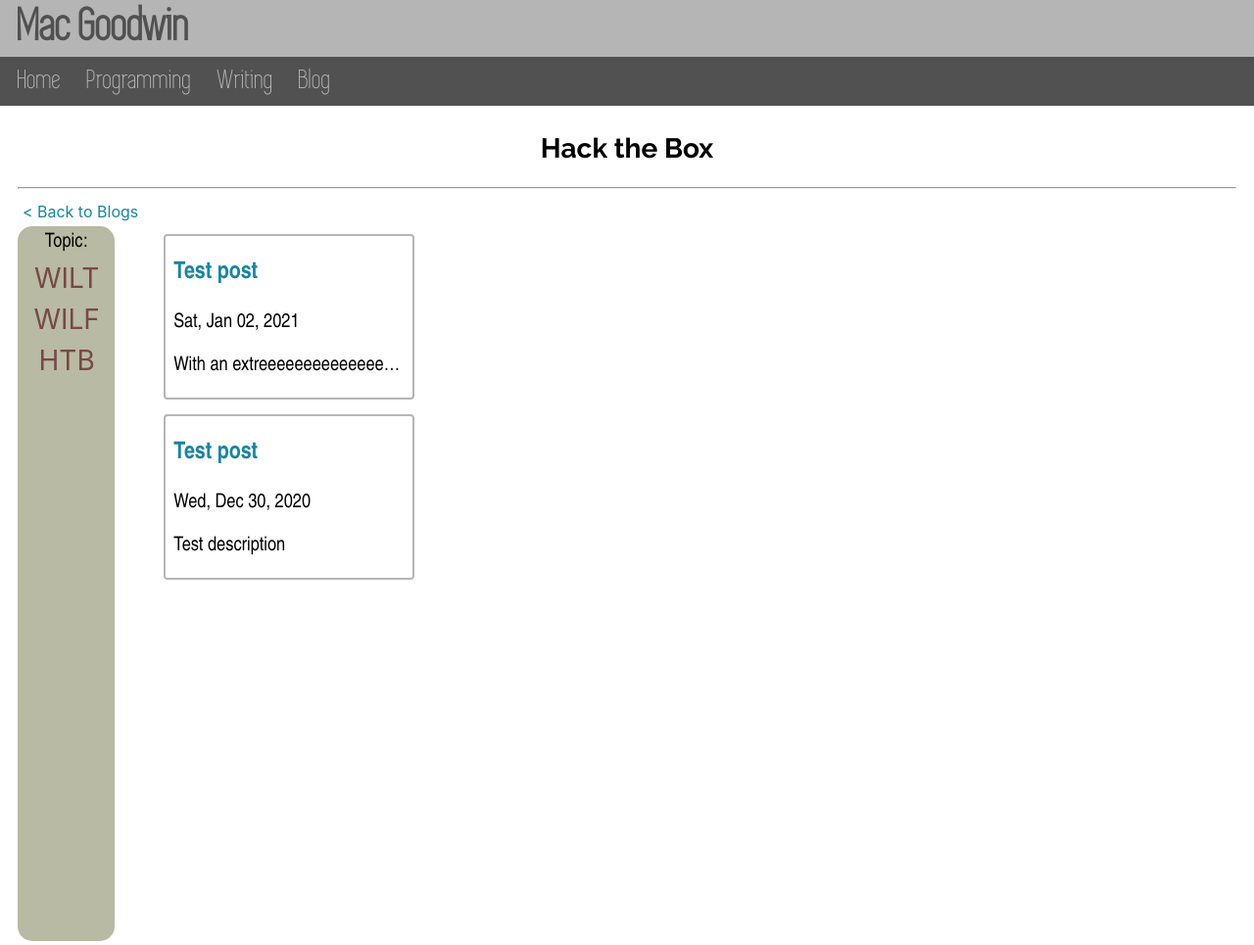
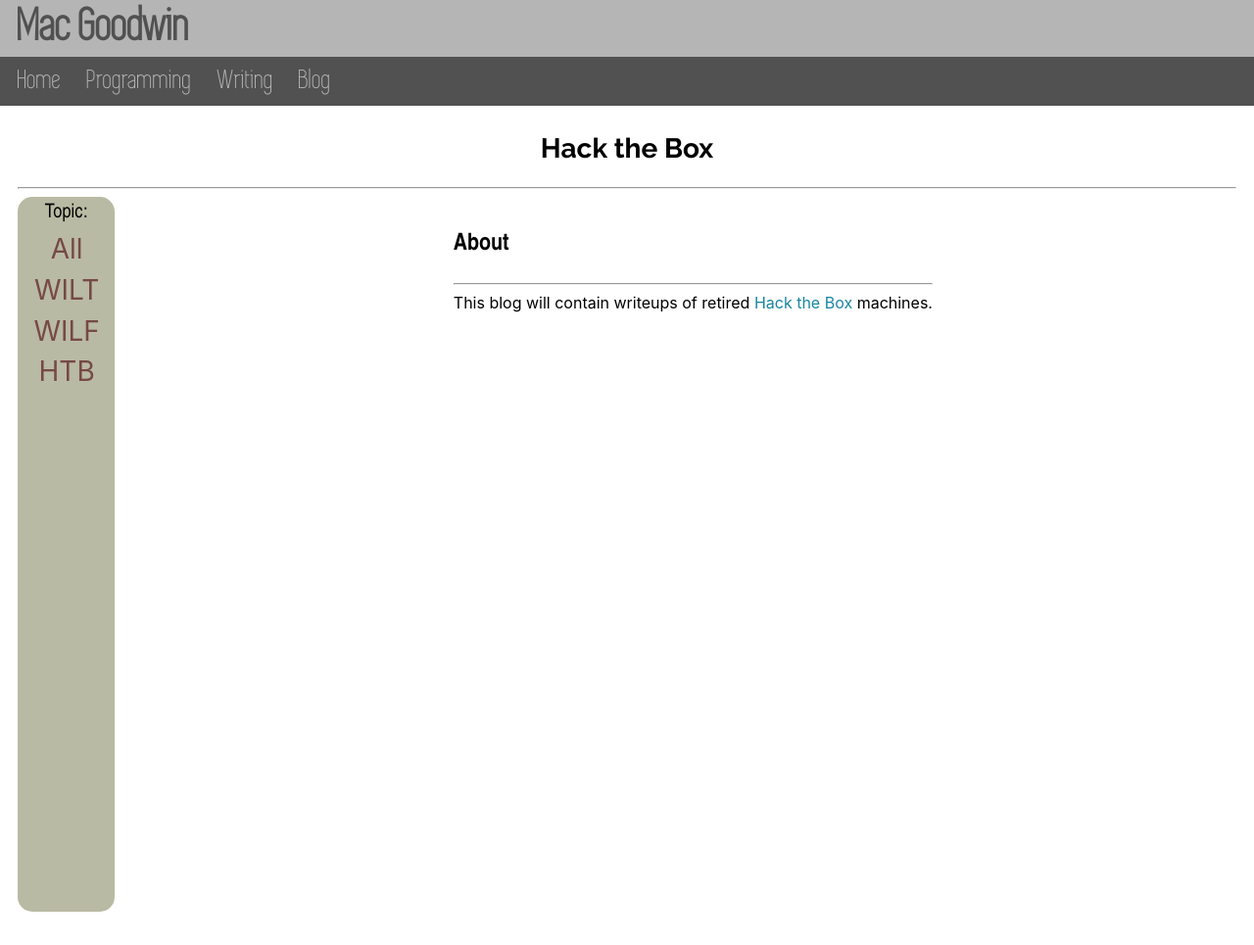
Before and after one commit to Twigonometry/mac-goodwin.com, a Jekyll site: the page built from mac-goodwin/blog/htb/index.html, in a window 1280 px wide. Shown: the whole page at 98% size. Built offline with Jekyll 4.4.1, drawn with Linux system fonts in a browser that asks for light colours; some web fonts are replaced; after the commit the page ends 935 px from its top, so only the background shows below that.

Commit message:
Remove test posts and add descriptions

```diff
--- a/mac-goodwin/_layouts/blog_index.html
+++ b/mac-goodwin/_layouts/blog_index.html
@@ -18,13 +18,13 @@
                 <div class="subpage_banner">
                     <h2>{{ page.blog_header }}</h2>
                     <hr>
-                    <a class="back-button" href="/blog">< Back to Blogs</a>
                 </div>
 
                 <div class="flex-row">
                     <div id="categories">
                         <p>Topic:</p>
                         <ul>
+                            <a href="/blog">All</a>
                             {% for cat in site.blog_categories %}
                                 <a href="/blog/{{ cat | downcase }}">{{ cat }}</a>
                             {% endfor %}
--- a/mac-goodwin/blog/HTB/_posts/2021-01-02-long-test-post.md
+++ /dev/null
@@ -1,10 +0,0 @@
----
-# layout: post
-layout: default
-title: "Test post"
-description: "With an extreeeeeeeeeeeeeeeeeeeeeeeeeeeeeeeeeeeeeeeeeeeeeeeeeeeeeeeeeeeeeeeeeeeeeeeeeeeeeeeeeeeeeeeeeeeeeeeeeeeeeeeeeeeeeeeeeeeeeeeeeeeeeeeeeeeeeeeeeeeeeeeeeeeeeeeeeeeeeeeeeeeeeeeeeeeeeeeeeeeemely long description"
-category_string: "Hack the Box (HTB)"
----
-# Title of the post
-
-Oi oi this is a test post
--- a/mac-goodwin/blog/WILF/index.html
+++ b/mac-goodwin/blog/WILF/index.html
@@ -5,3 +5,9 @@ custom_css: ['blogs','showcases']
 blog_header: What I Learned From
 cat_code: WILF
 ---
+
+<h3>About</h3>
+
+<hr>
+
+This blog is for showing what I learned from different projects - programming, or otherwise.
--- a/mac-goodwin/blog/htb/_posts/2020-12-30-test-post.md
+++ /dev/null
@@ -1,10 +0,0 @@
----
-# layout: post
-layout: default
-title: "Test post"
-description: "Test description"
-category_string: "Hack the Box (HTB)"
----
-# Title of the post
-
-Oi oi this is a test post
--- a/mac-goodwin/blog/htb/index.html
+++ b/mac-goodwin/blog/htb/index.html
@@ -5,3 +5,9 @@ custom_css: ['blogs','showcases']
 blog_header: Hack the Box
 cat_code: HTB
 ---
+
+<h3>About</h3>
+
+<hr>
+
+This blog will contain writeups of retired <a href="http://app.hackthebox.eu">Hack the Box</a> machines.
--- a/mac-goodwin/blog/wilf/index.html
+++ b/mac-goodwin/blog/wilf/index.html
@@ -5,3 +5,9 @@ custom_css: ['blogs','showcases']
 blog_header: What I Learned From
 cat_code: WILF
 ---
+
+<h3>About</h3>
+
+<hr>
+
+This blog is for showing what I learned from different projects - programming, or otherwise.
```
Also changed, not shown: mac-goodwin/blog/HTB/_posts/2020-12-30-test-post.md (deleted, +0 -10 lines), mac-goodwin/blog/WILT/index.html (+10 -0 lines), mac-goodwin/blog/wilt/index.html (+10 -0 lines).
